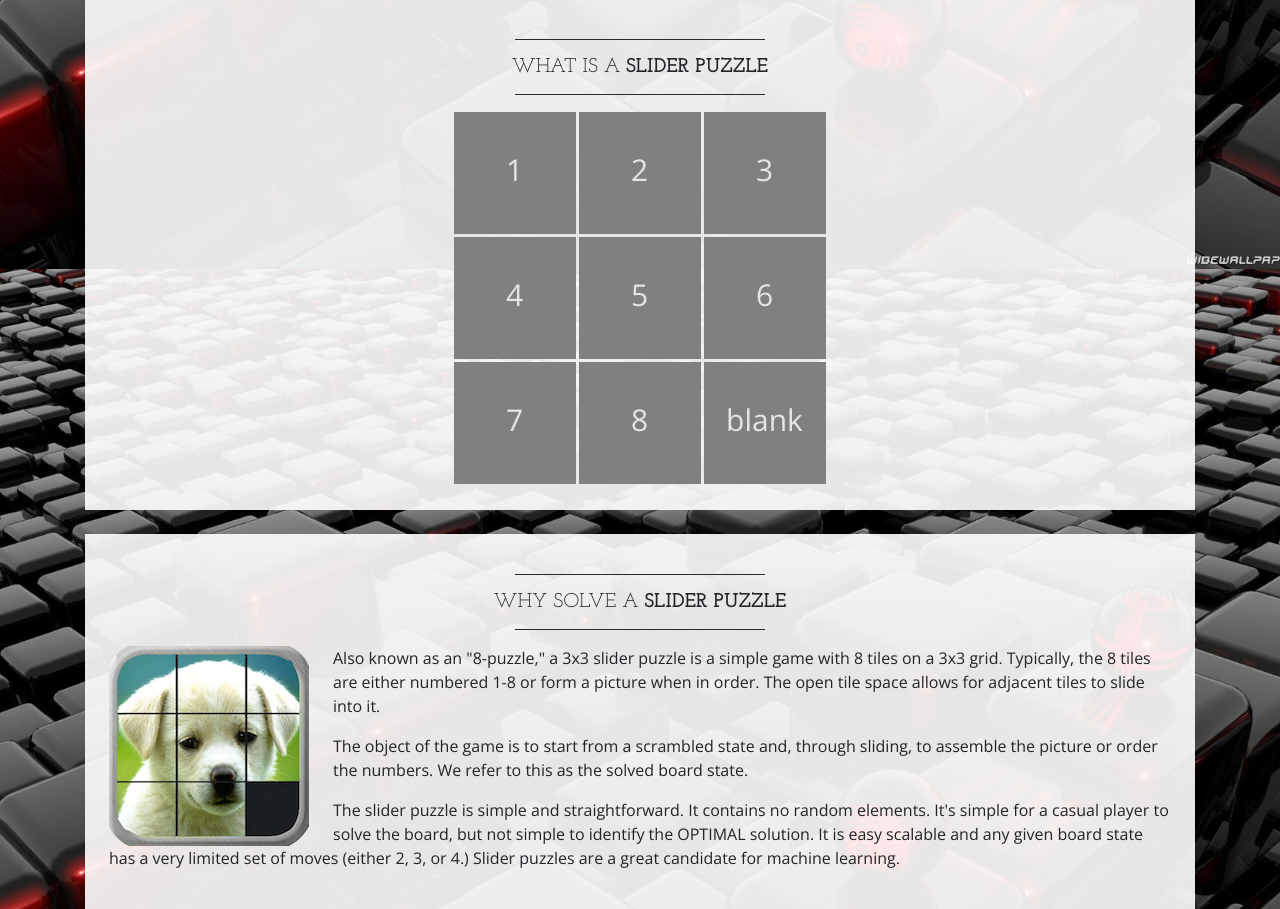
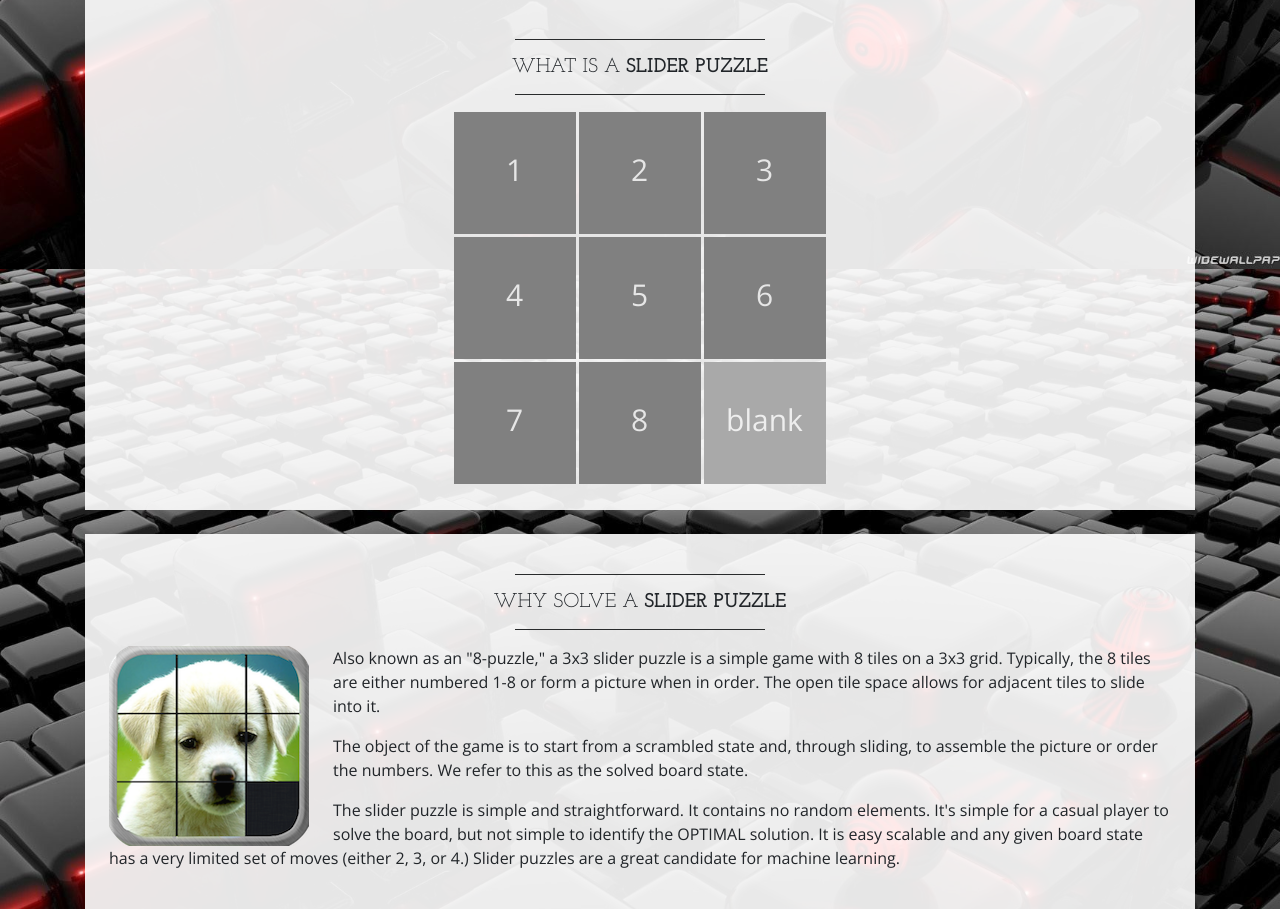
Before and after one commit to markreynoso/electric_slide, a Python web app: template electric_slide/templates/index.jinja2 in a window 1280 px wide. Shown: the part 531-1440 px from the top of the page. Run offline with Jinja, Linux system fonts and the light colour scheme; the template is opened without the code that fills it, so the values that code supplies are empty; some libraries are stand-ins or nearby versions.

Commit message:
resolved merge conflict in comarator

```diff
--- a/electric_slide/static/business-casual.css
+++ b/electric_slide/static/business-casual.css
@@ -127,6 +127,7 @@ hr.divider {
 }
 
 #blank {
+  background-color: darkgrey;
   left: 250px;
   top: 250px;
 }
```
